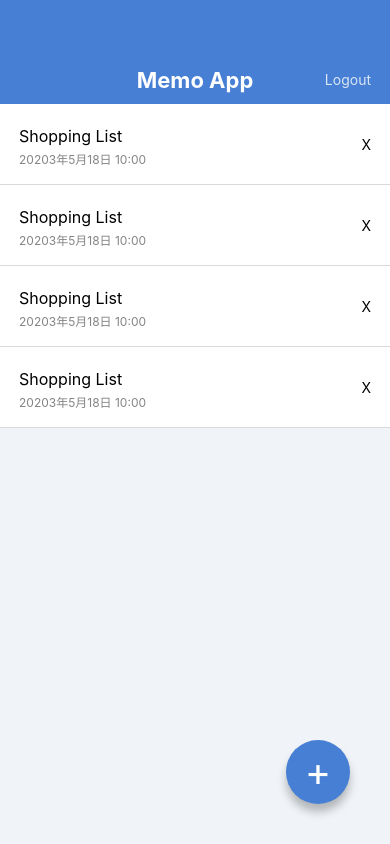
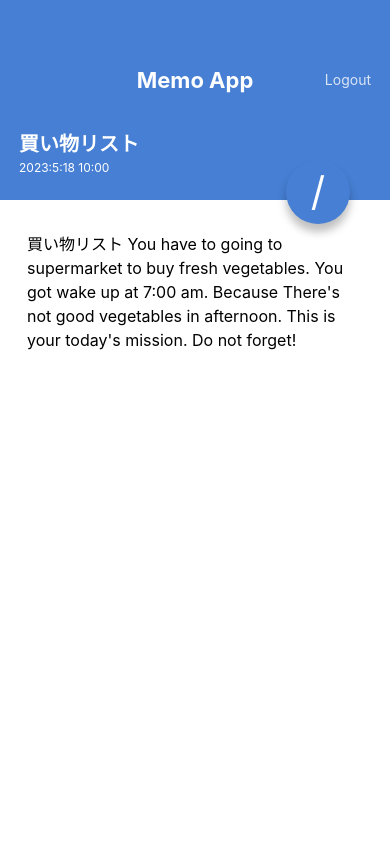
Before and after one commit to fujitakeito/MemoApp, a React Native app: screen / in a window 390 px wide. Built offline with nearby package versions, Linux system fonts and the light colour scheme.

Commit message:
Create MemoDetailScreen

```diff
--- a/App.jsx
+++ b/App.jsx
@@ -1,21 +1,8 @@
-import { StyleSheet, Text, View } from 'react-native';
-import AppBar from './src/components/AppBar';
-import MemoList from './src/components/MemoList';
-import CircleButton from './src/components/CircleButton';
+import MemoListScreen from './src/screens/MemoListScreen';
+import MemoDetailScreen from './src/screens/MemoDetailScreen';
 
 export default function App() {
   return (
-    <View style={styles.container}>
-      <AppBar/>
-      <MemoList/>
-      <CircleButton>+</CircleButton>
-    </View>
+    <MemoDetailScreen/>
   );
 }
-
-const styles = StyleSheet.create({
-  container: {
-    flex: 1,
-    backgroundColor: '#f0f4f8',
-  },
-});
--- a/src/components/CircleButton.jsx
+++ b/src/components/CircleButton.jsx
@@ -1,13 +1,13 @@
 import { StyleSheet, Text, View } from 'react-native'
 import React from 'react'
-import { string } from 'prop-types'
+import { string, shape } from 'prop-types'
 
 export default function CircleButton(props) {
 
-    const { children } = props;
+    const { children, style } = props;
 
     return (
-        <View style={styles.circleButton}>
+        <View style={[styles.circleButton, style]}>
             <Text style={styles.circleButtonLabel}>{children}</Text>
         </View>
     )
@@ -15,6 +15,11 @@
 
 CircleButton.propTypes = {
     children: string.isRequired,
+    style: shape(),
+}
+
+CircleButton.defaultProps = {
+    style: null,
 }
 
 const styles = StyleSheet.create({
--- /dev/null
+++ b/src/screens/MemoDetailScreen.jsx
@@ -0,0 +1,63 @@
+import { StyleSheet, Text, View, ScrollView } from 'react-native'
+import React from 'react'
+import AppBar from '../components/AppBar'
+import CircleButton from '../components/CircleButton'
+
+export default function MemoDetailScreen() {
+    return (
+        <View style={styles.container}>
+            <AppBar />
+            <View style={styles.memoHeader}>
+                <Text style={styles.memoTitle}>買い物リスト</Text>
+                <Text style={styles.memoDate}>2023:5:18 10:00</Text>
+            </View>
+            <View>
+                <ScrollView style={styles.memoBody}>
+                    <Text style={styles.memoText}>
+                        買い物リスト
+                        You have to going to supermarket to buy fresh vegetables.
+                        You got wake up at 7:00 am.
+                        Because There's not good vegetables in afternoon.
+                        This is your today's mission.
+                        Do not forget!
+                    </Text>
+                </ScrollView>
+            </View>
+
+            <CircleButton style={{top: 160, bottom: "auto"}}>/</CircleButton>
+        </View>
+    )
+}
+
+const styles = StyleSheet.create({
+    container: {
+        flex: 1,
+        backgroundColor: "#fff",
+    },
+    memoHeader: {
+        backgroundColor: "#467fd3",
+        height: 96,
+        justifyContent: "center",
+        paddingVertical: 24,
+        paddingHorizontal: 19,
+    },
+    memoTitle: {
+        color: "#fff",
+        fontSize: 20,
+        lineHeight: 32,
+        fontWeight: "bold",
+    },
+    memoDate: {
+        color: "#fff",
+        fontSize: 12,
+        lineHeight: 16,
+    },
+    memoBody: {
+        paddingVertical: 32,
+        paddingHorizontal: 27,
+    },
+    memoText: {
+        fontSize: 16,
+        lineHeight: 24,
+    }
+})
--- /dev/null
+++ b/src/screens/MemoListScreen.jsx
@@ -0,0 +1,22 @@
+import { StyleSheet, Text, View } from 'react-native'
+import React from 'react'
+import AppBar from '../components/AppBar'
+import MemoList from '../components/MemoList'
+import CircleButton from '../components/CircleButton'
+
+export default function MemoListScreen() {
+    return (
+        <View style={styles.container}>
+            <AppBar />
+            <MemoList />
+            <CircleButton>+</CircleButton>
+        </View>
+    )
+}
+
+const styles = StyleSheet.create({
+    container: {
+        flex: 1,
+        backgroundColor: '#f0f4f8',
+    },
+})
```
